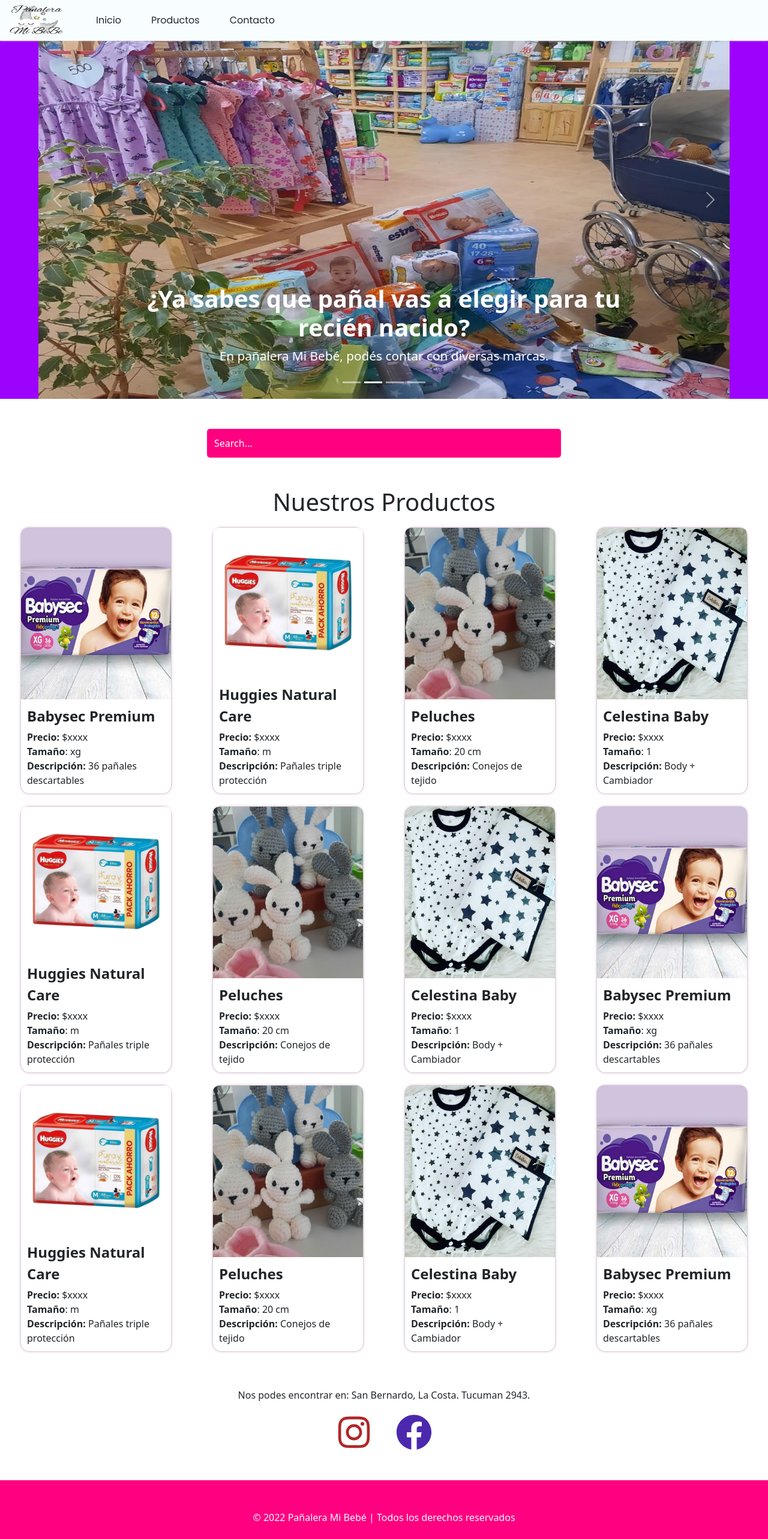
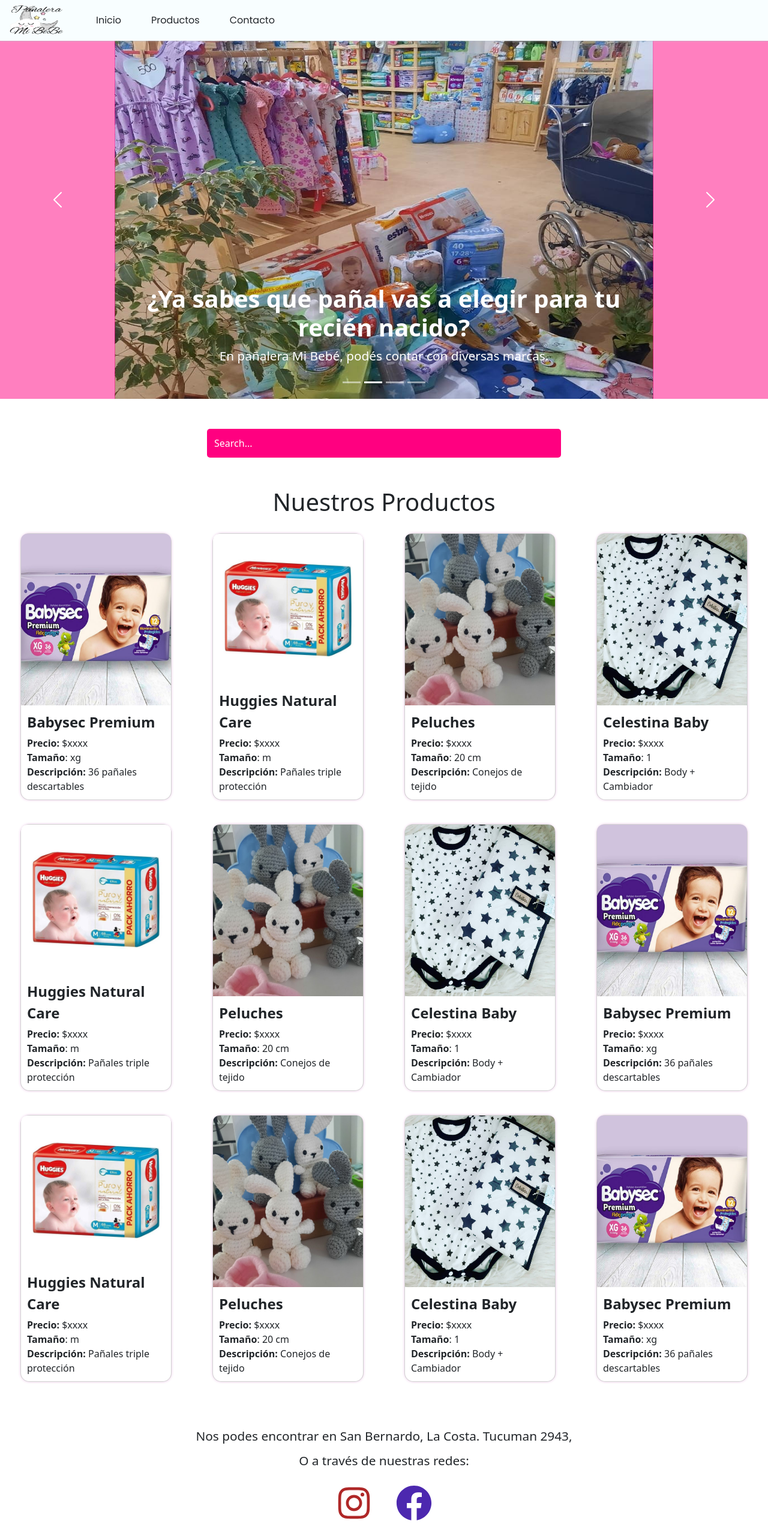
Before and after one commit to lucianoruizm/projectP, a React (Create React App) app: page / in a window 1280 px wide. Shown: the top 2566 px of the page at 60% size. Built offline with nearby package versions, Linux system fonts and the light colour scheme.

Commit message:
ajustes gallery, contact. Search and cards margin

```diff
--- a/src/App.js
+++ b/src/App.js
@@ -14,14 +14,13 @@
 
   function handleSearch(e) {
     const query = e.target.value;
+    query.toUpperCase();
 
     if (!!query) {
       const search = productList.filter((product) => {
         return (
-          product.name.toLowerCase().includes(query) ||
-          product.description.toLowerCase().includes(query) ||
-          product.name.toUpperCase().includes(query) ||
-          product.description.toUpperCase().includes(query)
+          product.name.includes(query) ||
+          product.description.includes(query)
         );
       });
 
--- a/src/components/Card/Card.css
+++ b/src/components/Card/Card.css
@@ -1,5 +1,5 @@
 .cards-container{
-    margin: 10px 20px;
+    margin: 20px;
 }
 
 .card{
--- a/src/components/Contact/Contact.css
+++ b/src/components/Contact/Contact.css
@@ -7,6 +7,11 @@
     flex-direction: column;
     align-items: center;
     margin: 50px 0;
+}
+
+.contact-section p {
+    margin: 5px;
+    text-align: center;
 }
 
 .social-media-container {
--- a/src/components/Contact/Contact.js
+++ b/src/components/Contact/Contact.js
@@ -5,7 +5,8 @@
 
     return(
     <div className="contact-section">
-        Nos podes encontrar en: San Bernardo, La Costa. Tucuman 2943.
+        <p>Nos podes encontrar en San Bernardo, La Costa. Tucuman 2943, </p>
+        <p>O a través de nuestras redes: </p>
         <div className="social-media-container">
             <a href="https://www.instagram.com/mibebep/" target="_blank" rel="noopener noreferrer"><FaInstagram className="social-media-icons ig-icon" /></a>
             <a href="https://www.facebook.com/fabrizzio.panalera" target="_blank" rel="noopener noreferrer"><FaFacebook className="social-media-icons fb-icon"/></a>
--- a/src/components/SlideshowGallery/SlideshowGallery.css
+++ b/src/components/SlideshowGallery/SlideshowGallery.css
@@ -32,10 +32,14 @@
         font-size: 1.3em;
     }
     .w-100 {
-        width: 90% !important;
+        width: 78% !important;
         height: 660px;
     }
     .carousel-inner {
-        background-color: var(--secondary-color);
+        width: 90%;
+        margin: auto;
+    }
+    .carousel-control-next, .carousel-control-prev {
+        background-color: var(--main-color);
     }
 }
```
